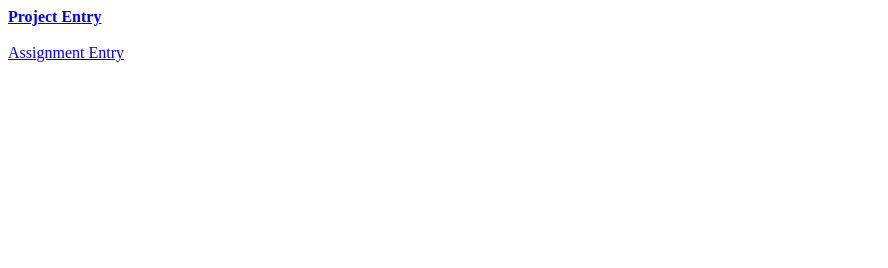
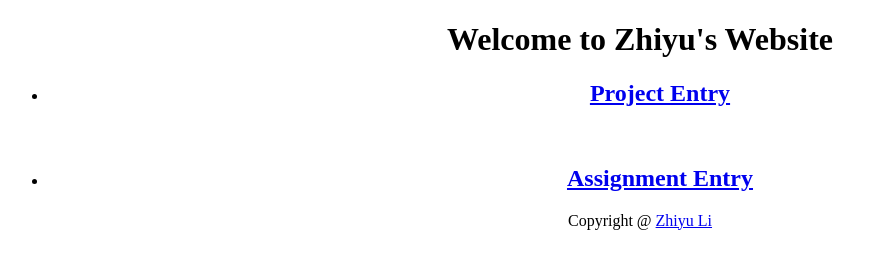
Before and after one commit to NKLucas/CS5610Spring2016, a website: page public/index.html in a window 1280 px wide. Shown: the whole page, without its empty margins (0-888 px from the left). Drawn offline with Linux system fonts and the light colour scheme.

Commit message:
Assignment 1

```diff
--- a/public/index.html
+++ b/public/index.html
@@ -8,11 +8,15 @@
 </head>
 <body>
 
-<a href="Project/index.html"> <b>Project Entry </b> </a>
+<h1 style="text-align:center">Welcome to Zhiyu's Website</h1>
 
-<br> <br>
+<ul style="text-align: center;" >
+  <li><a href="Project/index.html"> <h2>Project Entry </h2></a></li>
+  <br>
+  <li><a href="Assignment/index.html"><h2>Assignment Entry</h2></a></li>
+</ul>
 
-<a href="Assignment/index.html"> Assignment Entry</a>
+<footer style = "text-align:center;"> Copyright @ <a href = "mailto:lizhiyu1991@gmail.com">Zhiyu Li</a></footer>
+</body>
 
-</body>
 </html>
```
Also changed, not shown: public/Assignment/forms.html (+3 -3 lines), public/Assignment/home.html (+2 -0 lines), public/Assignment/index.html (+8 -4 lines).
